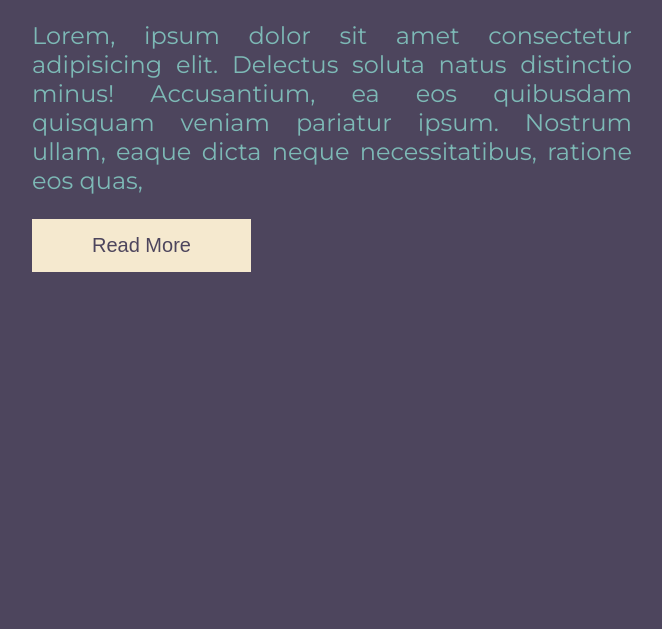
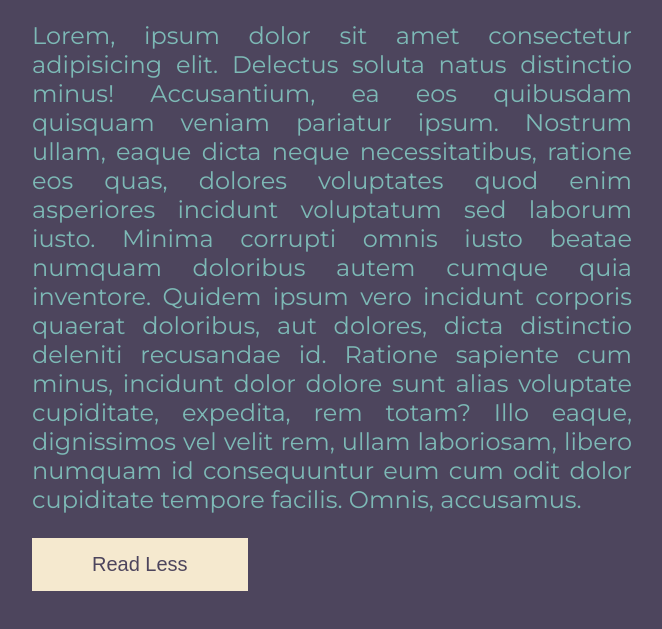
Before and after one commit to dariarairai/Silly-projects, a plain HTML site: page Read-more-btn-js/index.html in a window 1280 px wide. Both pictures are taken after a click on the button "Read More". Shown: the part 63-692 px from the top of the page, without its empty margins (308-970 px from the left). Drawn offline with Linux system fonts and the light colour scheme.

Commit message:
more-less text shown

```diff
--- a/Read-more-btn-js/main.js
+++ b/Read-more-btn-js/main.js
@@ -0,0 +1,11 @@
+const readMoreBtn = document.querySelector(".read-more-btn");
+const text = document.querySelector(".text");
+
+readMoreBtn.addEventListener("click", (e) => {
+  text.classList.toggle("show-more");
+  if (readMoreBtn.innerText === "Read More") {
+    readMoreBtn.innerText = "Read Less";
+  } else {
+    readMoreBtn.innerText = "Read More";
+  }
+});
--- a/Read-more-btn-js/style.css
+++ b/Read-more-btn-js/style.css
@@ -21,3 +21,6 @@ body {
   font-size: 20px;
   cursor: pointer;
 }
+.text.show-more .more__text {
+  display: inline;
+}
```
